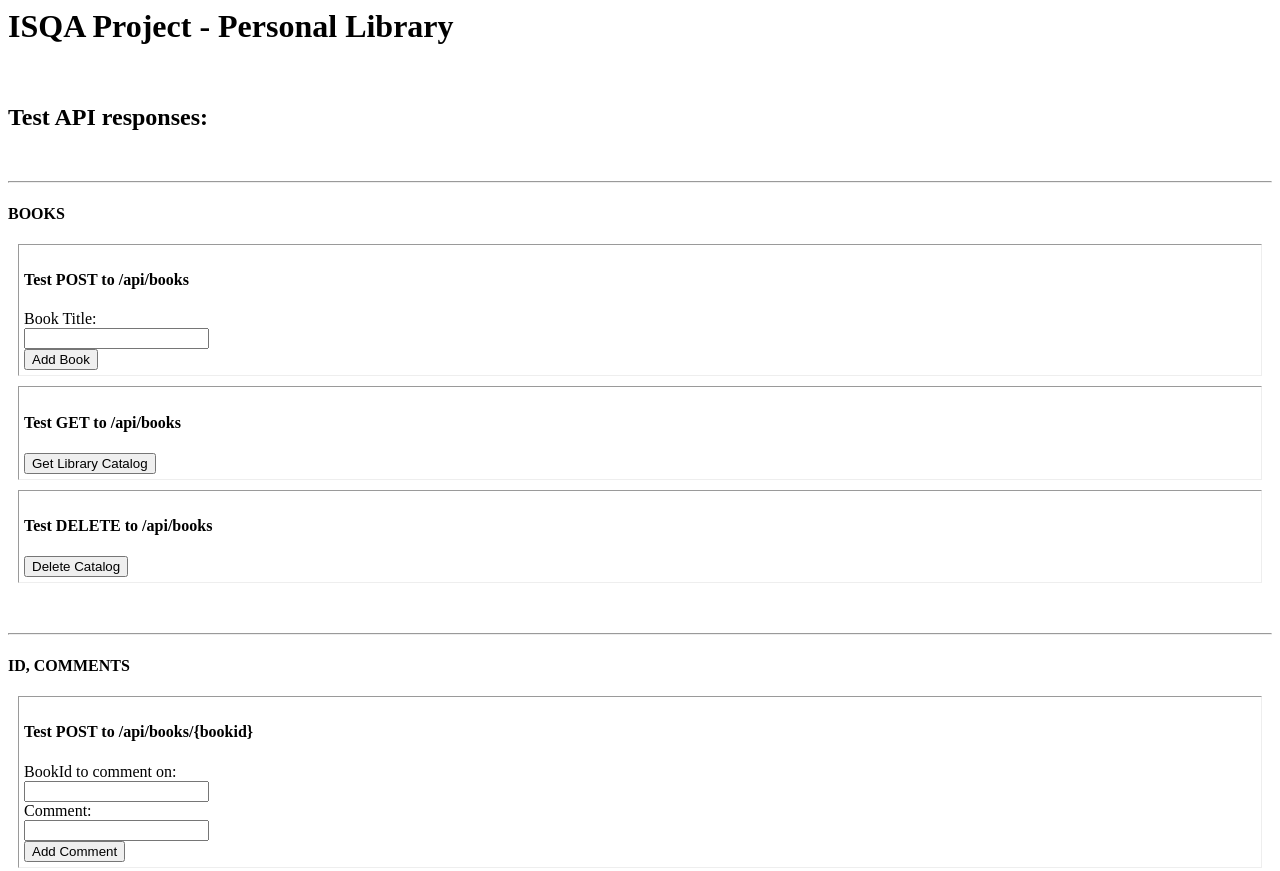
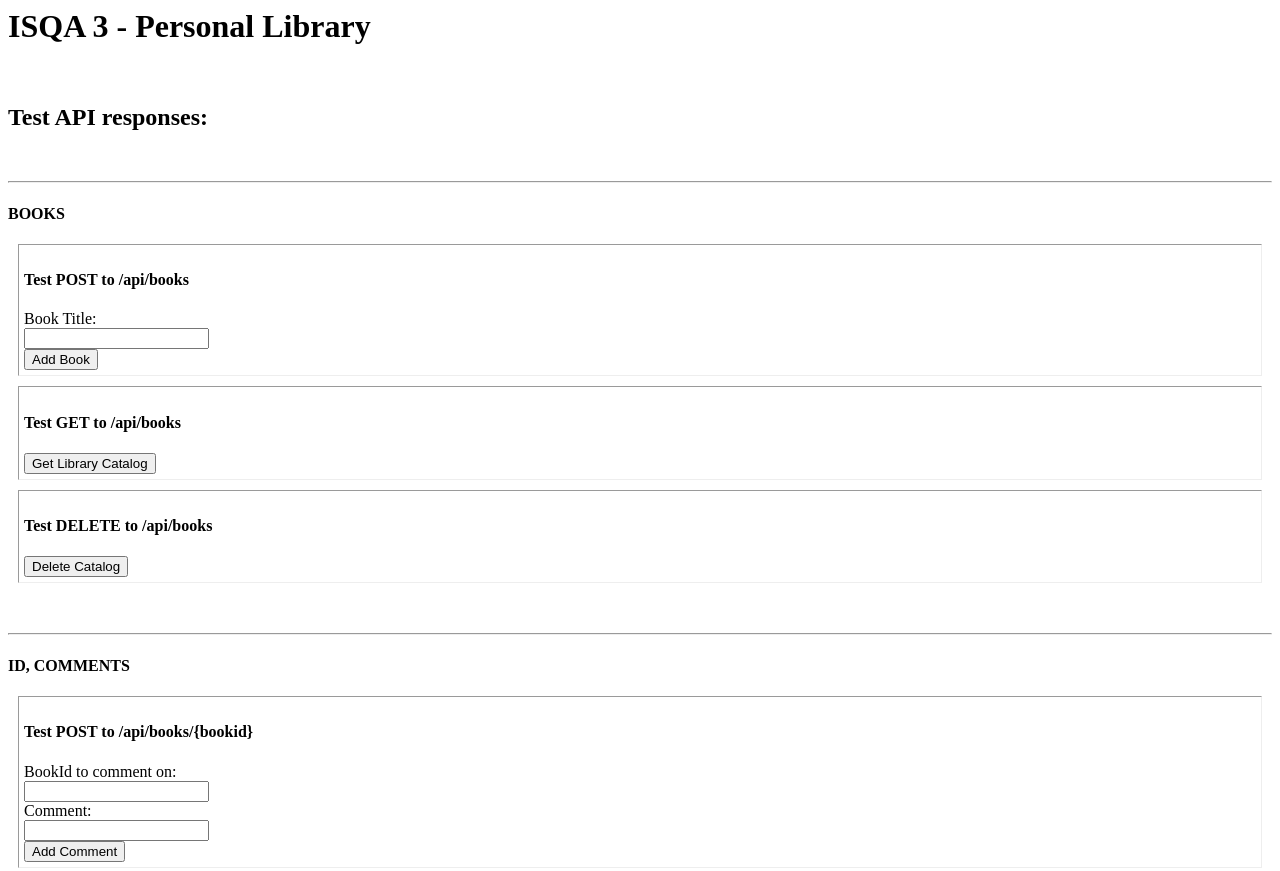
Before and after one commit to numoonchld/fcc-personal-library, a website: page views/index.html in a window 1280 px wide. Shown: the top 871 px of the page. Drawn offline with nearby package versions, Linux system fonts and the light colour scheme; no server answers.

Commit message:
👗🏗 Updated with Glitch

```diff
--- a/package.json
+++ b/package.json
@@ -22,7 +22,7 @@
 	},
 	"repository": {
 		"type": "git",
-		"url": "https://hyperdev.com/#!/project/welcome-project"
+		"url": "https://glitch.com/#!/project/welcome-project"
 	},
 	"keywords": [
 		"node",
--- a/views/index.html
+++ b/views/index.html
@@ -1,9 +1,9 @@
 <html>
 
   <head>
-    <title>FCC ISQA Project - Personal Library</title>
+    <title>FCC ISQA - Personal Library</title>
     <meta name="description" content="A cool thing made with HyperDev">
-    <link id="favicon" rel="icon" href="https://hyperdev.com/favicon-app.ico" type="image/x-icon">
+<!--     <link id="favicon" rel="icon" href="https://hyperdev.com/favicon-app.ico" type="image/x-icon"> -->
     <meta charset="utf-8">
     <meta http-equiv="X-UA-Compatible" content="IE=edge">
     <meta name="viewport" content="width=device-width, initial-scale=1">
@@ -14,7 +14,7 @@
 
     <header>
       <h1>
-        <b>ISQA Project</b> - Personal Library
+        <b>ISQA 3</b> - Personal Library
       </h1>
     </header>
 
```
